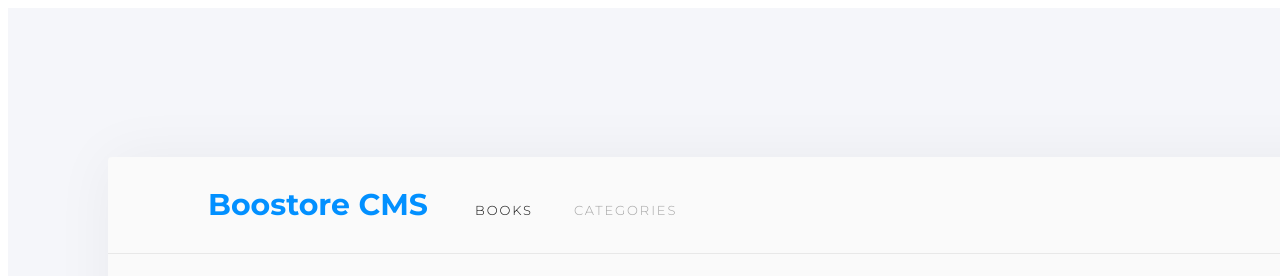
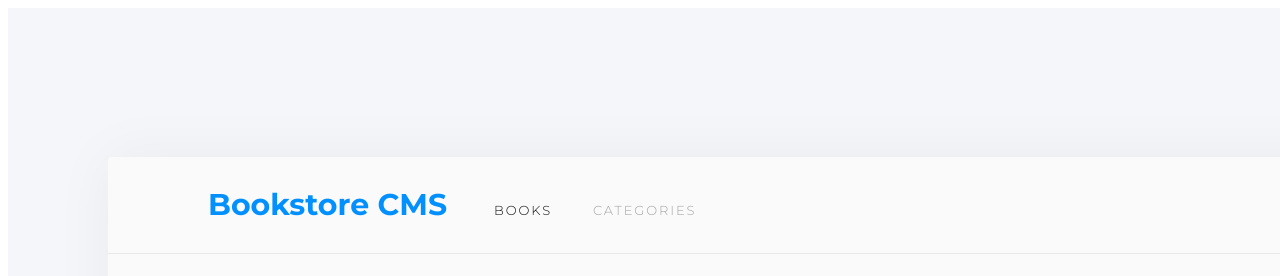
Before and after one commit to mugberto/bookstore, a React (Create React App) app: page / in a window 1280 px wide. Shown: the top 276 px of the page. Built offline with nearby package versions, Linux system fonts and the light colour scheme; no server answers.

Commit message:
Update readme

```diff
--- a/src/components/appComponents/Header.js
+++ b/src/components/appComponents/Header.js
@@ -8,7 +8,7 @@
   return (
     <header className="app-header">
       <nav className="app-nav">
-        <NavLink to="/" className="brand">Boostore CMS</NavLink>
+        <NavLink to="/" className="brand">Bookstore CMS</NavLink>
         <NavLink to="/" className="nav-link">BOOKS</NavLink>
         <NavLink to="/categories" className="nav-link">CATEGORIES</NavLink>
         <span className="user-avator"><FontAwesomeIcon icon={faUser} /></span>
```
Also changed, not shown: Bookstore-CMS.png (added), 1 other file (tests, documents, lock files or other folders).
